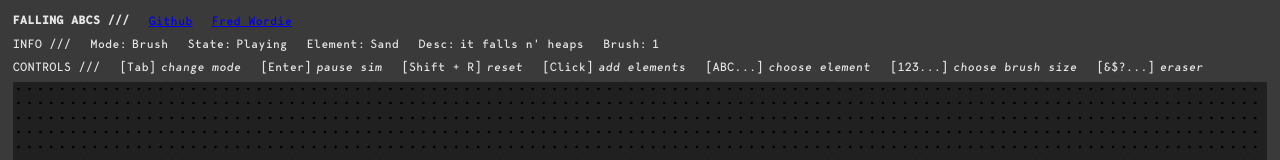
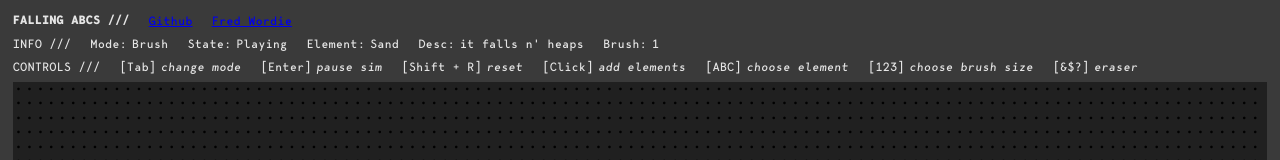
Before and after one commit to FWORDIE/falling-sand, a website built with Vite: page index.html in a window 1280 px wide. Shown: the top 160 px of the page. Built offline with nearby package versions, Linux system fonts and the light colour scheme.

Commit message:
new labels

```diff
--- a/index.html
+++ b/index.html
@@ -41,9 +41,9 @@
                         <div class="pair paused"><span>[&lt;-]</span><span class="italic">step backward</span></div>
                         <div class="pair all"><span>[Shift + R]</span><span class="italic">reset</span></div>
                         <div class="pair brush"><span>[Click]</span><span class="italic">add elements</span></div>
-                        <div class="pair brush"><span>[ABC...]</span><span class="italic">choose element</span></div>
-                        <div class="pair brush"><span>[123...]</span><span class="italic">choose brush size</span></div>
-                        <div class="pair brush"><span>[&$?...]</span><span class="italic">eraser</span></div>
+                        <div class="pair brush"><span>[ABC]</span><span class="italic">choose element</span></div>
+                        <div class="pair brush"><span>[123]</span><span class="italic">choose brush size</span></div>
+                        <div class="pair brush"><span>[&$?]</span><span class="italic">eraser</span></div>
                         <div class="pair text"><span>[Click]</span><span class="italic">choose edit start</span></div>
                         <div class="pair text"><span>[Type]</span><span class="italic">add elements</span></div>
                         <div class="pair text"><span>[CTRL + V]</span><span class="italic">paste elements</span></div>
```
